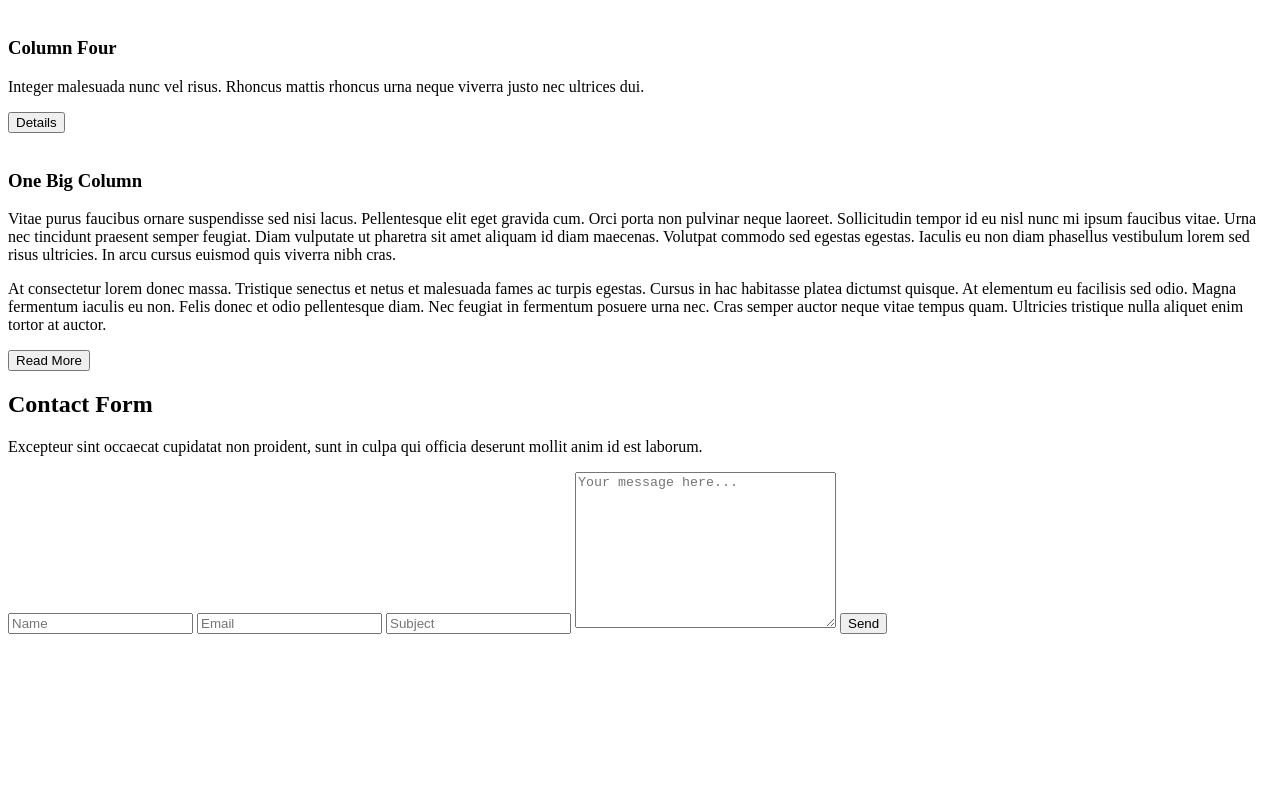
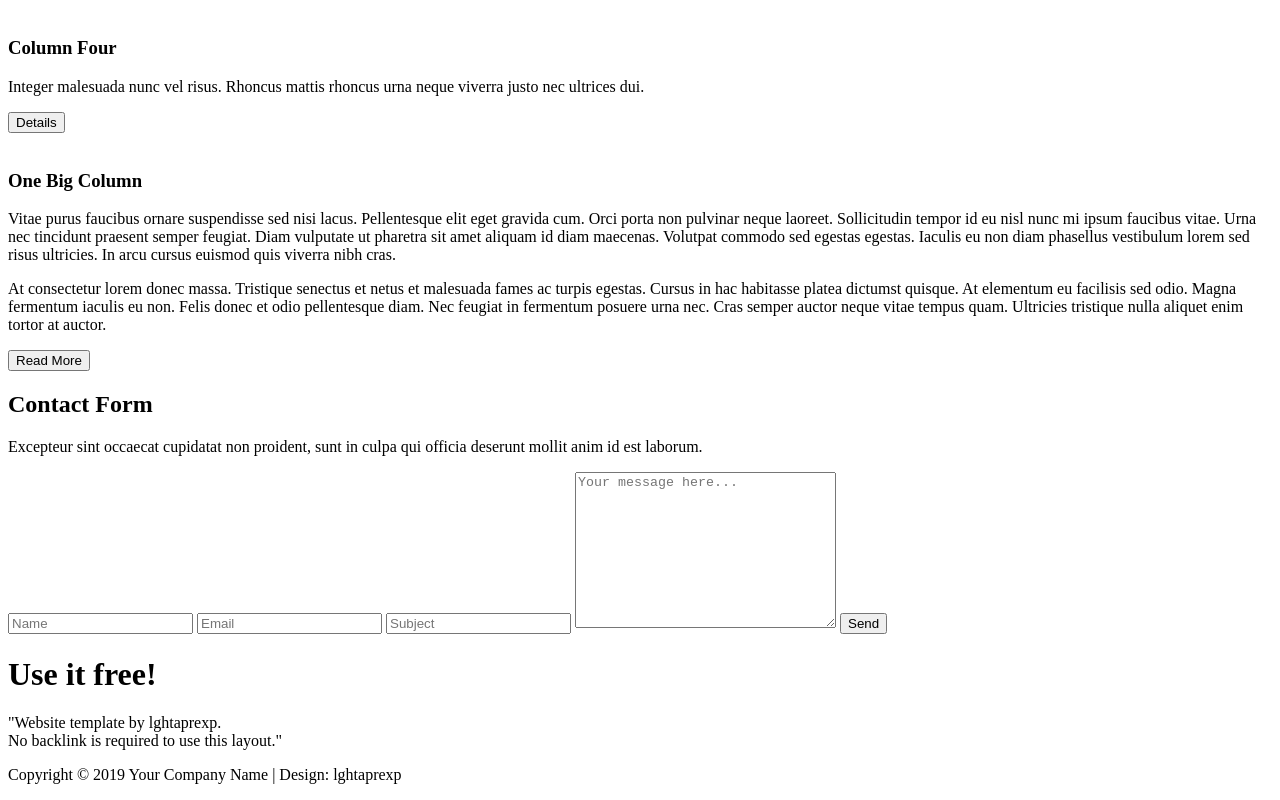
Before and after one commit to lghtaprexp/chingu-tier-1-website-template, a plain HTML site: page index.html in a window 1280 px wide. Shown: the part 1552-2352 px from the top of the page. Before the commit the page ends 2194 px from the top, so only its background shows below. Drawn offline with Linux system fonts and the light colour scheme.

Commit message:
Add footer content

```diff
--- a/index.html
+++ b/index.html
@@ -103,6 +103,13 @@
             <button>Send</button>
         </form>
     </section>
-    <footer></footer>
+    <footer>
+        <h1>Use it free!</h1>
+        <p>"Website template by lghtaprexp.
+            <br>
+            No backlink is required to use this layout."
+        </p>
+        <p>Copyright © 2019 Your Company Name | Design: lghtaprexp</p>
+    </footer>
   </body>
 </html>
```
